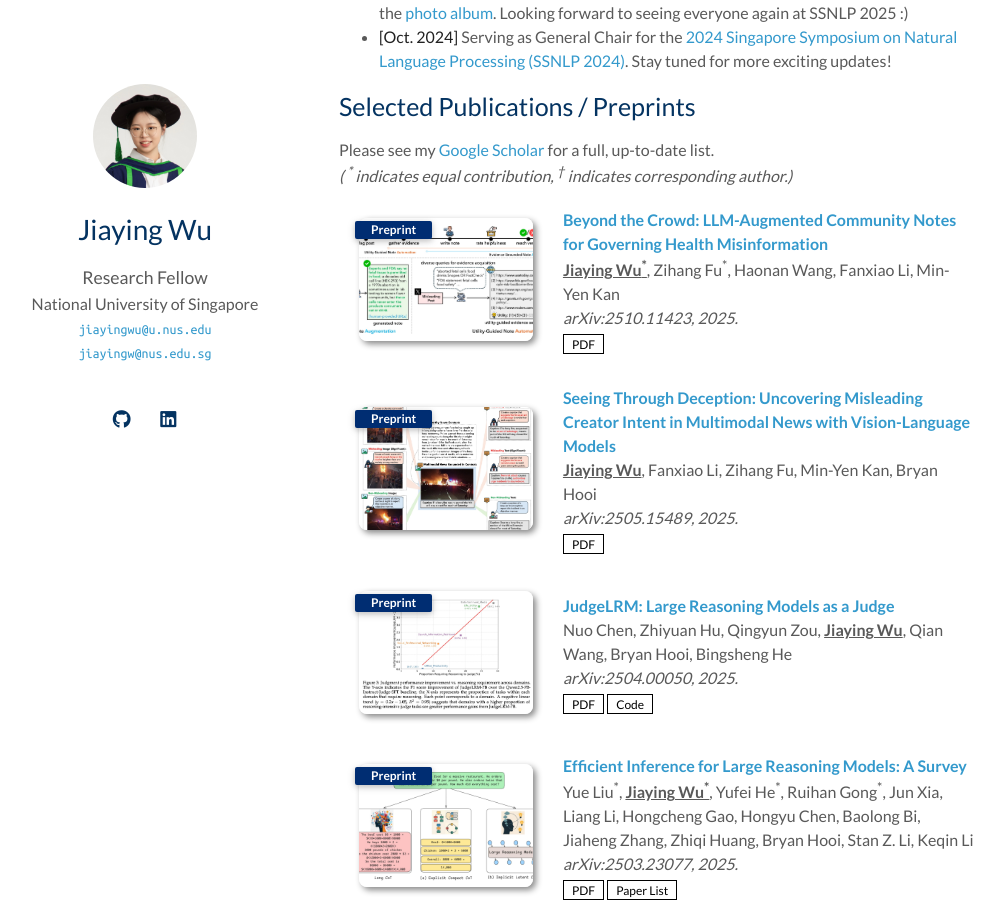
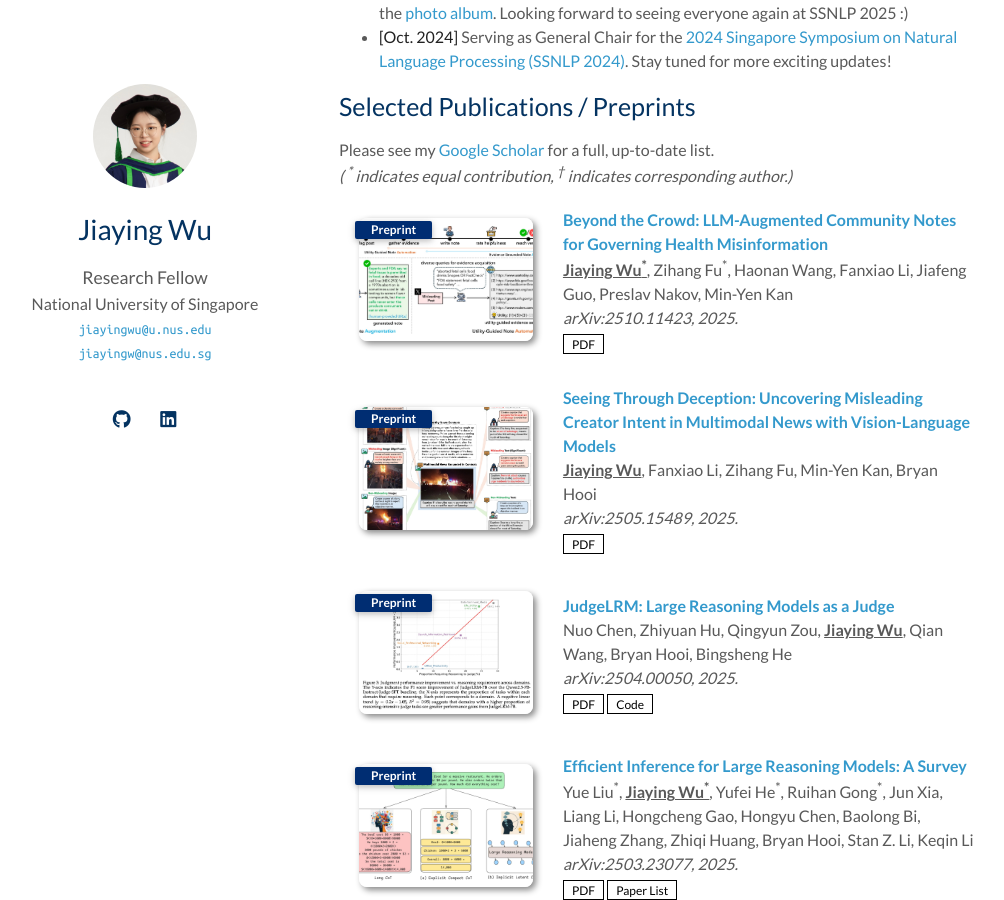
Before and after one commit to jiayingwu19/jiayingwu19.github.io, a Jekyll site: the page built from index.md, in a window 1280 px wide and 900 px high, scrolled down 947 px. Shown: the whole window, without its empty margins (131-1135 px from the left). Built offline with Jekyll 4.4.1, drawn with Linux system fonts in a browser that asks for light colours; a style sheet for code colours, icons or effects is not loaded; our own code applies the rules of GitHub Pages for plain Markdown files.

Commit message:
jan 2026 update

```diff
--- a/_data/publications.yml
+++ b/_data/publications.yml
@@ -1,7 +1,7 @@
 main:
 
   - title: "Beyond the Crowd: LLM-Augmented Community Notes for Governing Health Misinformation"
-    authors: <b><u>Jiaying Wu<sup>*</sup></u></b>, Zihang Fu<sup>*</sup>, Haonan Wang, Fanxiao Li, Min-Yen Kan
+    authors: <b><u>Jiaying Wu<sup>*</sup></u></b>, Zihang Fu<sup>*</sup>, Haonan Wang, Fanxiao Li, Jiafeng Guo, Preslav Nakov, Min-Yen Kan
     conference_short: Preprint
     conference: arXiv:2510.11423, 2025.
     pdf: https://arxiv.org/pdf/2510.11423
```
